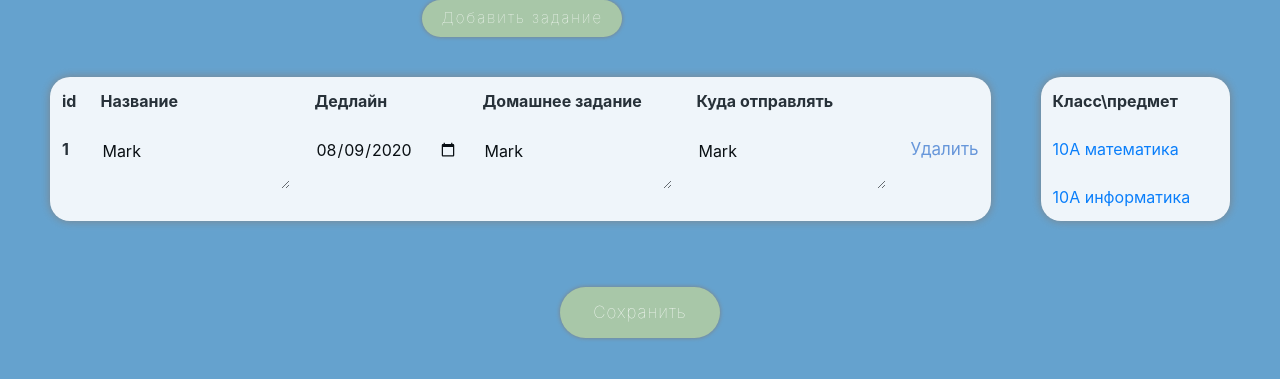
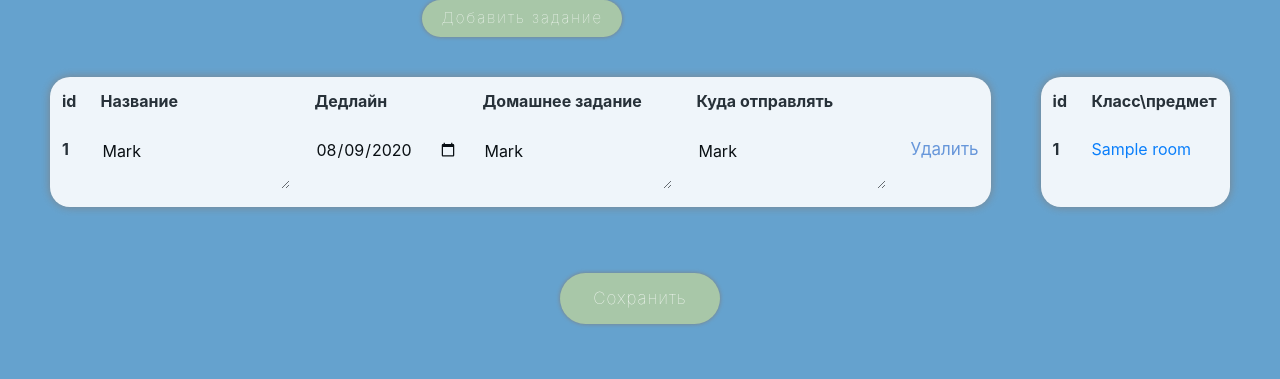
Before and after one commit to TimurTimergalin/EDUde, a Flask app: page /dashboard in a window 1280 px wide. Shown: the part 109-488 px from the top of the page. Run offline with Flask 2, Linux system fonts and the light colour scheme; a user stored in the database is signed in; tables that the repository leaves empty hold one stand-in row (values such as "Sample post"); parts of the project's set-up code (start-up, migrations or seed data) failed here and were passed over; some libraries are stand-ins or nearby versions.

Commit message:
list of classrooms in teacher profile added #2

```diff
--- a/templates/dashboard_of_teacher.html
+++ b/templates/dashboard_of_teacher.html
@@ -24,16 +24,18 @@
 {% block study %}
 <thead>
     <tr>
+        <th scope="col">id</th>
         <th scope="col">Класс\предмет</th>
     </tr>
   </thead>
   <tbody>
+  {% for classroom in classrooms %}
     <tr>
-      <td><a href="#">10А математика</a></td>
+        <td class="btn_add lis"><strong>{{ classroom.id }}</strong></td>
+        <td class="btn_add lis"><a href="/tasks/{{ classroom.teacher_id }}/{{ classroom.id }}">{{ classroom.name }}</a>
+        </td>
     </tr>
-    <tr>
-        <td><a href="#">10А информатика</a></td>
-    </tr>
+  {% endfor %}
 
   </tbody>
 {% endblock %}
```
